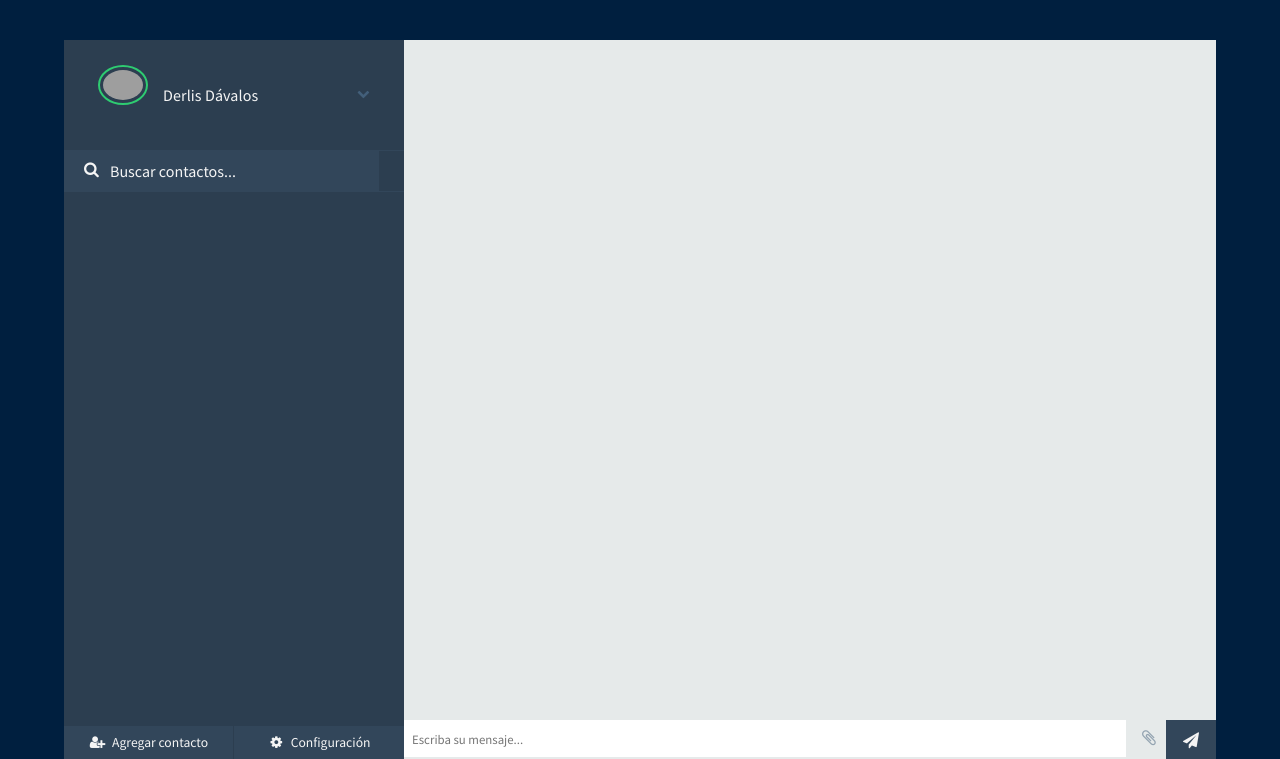
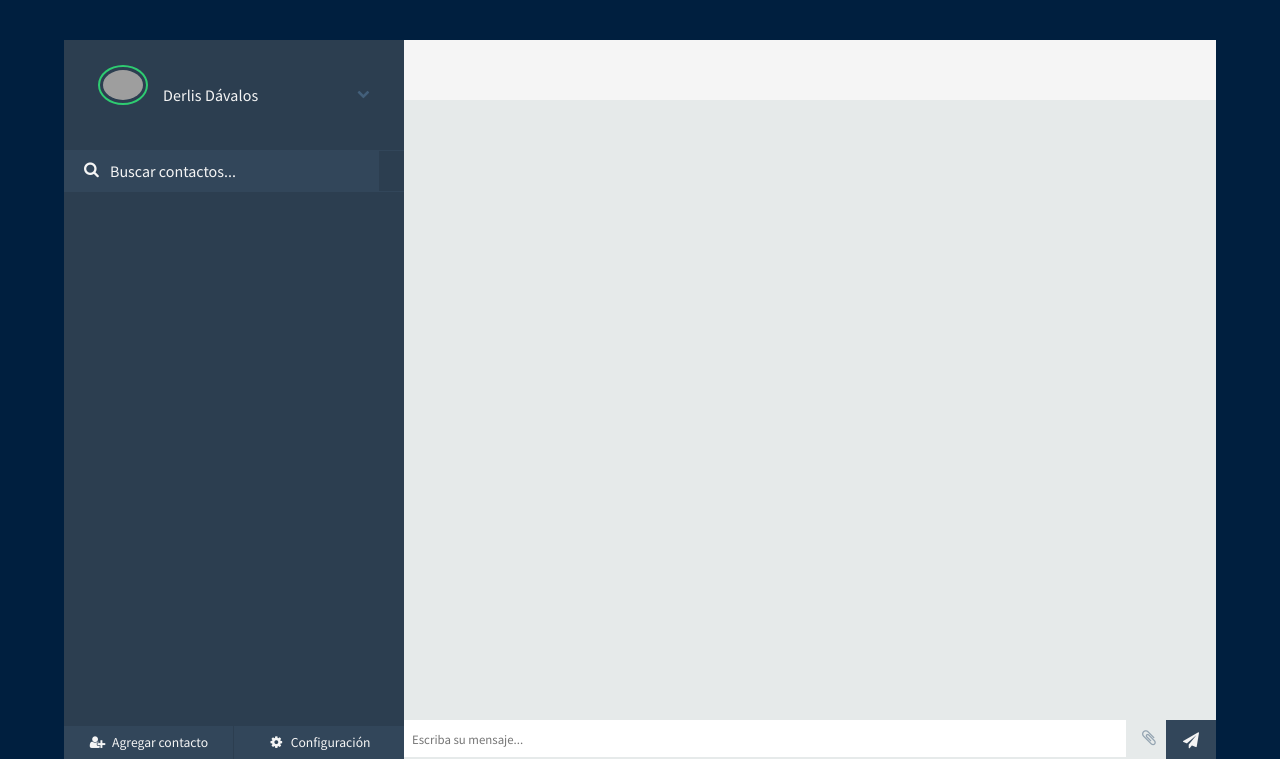
Before and after one commit to rolodavalos/boone, a Django app: page /mensajes/ in a window 1280 px wide. Shown: the top 759 px of the page. Run offline with Django 3.2, Linux system fonts and the light colour scheme; data that the repository does not hold is empty; some libraries are stand-ins or nearby versions; grey boxes are pictures that could not be loaded.

Commit message:
Update mensajes.html

```diff
--- a/socialApp/templates/social/mensajes.html
+++ b/socialApp/templates/social/mensajes.html
@@ -75,19 +75,7 @@
           </li>
         {%endfor%}
       </ul>
-	  </div>
-	   <!--script>
-		function updateCnts() {
-  			$.ajax({
-    				url: "{%url 'list_conversations'%}",
-    				success: function(response){
-      				$("#contacts_content").html(response);
-    				}
-   			});
-   			setTimeout('updateCnts()', 5000);
-			}
-		updateCnts();
-	    </script-->
+	     </div>
     </div>
     <div id="bottom-bar">
       <button id="addcontact"><i class="fa fa-user-plus fa-fw" aria-hidden="true"></i> <span>Agregar contacto</span></button>
@@ -95,8 +83,8 @@
     </div>
   </div>
   <div class="content">
-    <div id="contact-profile">
-    </div>
+
+    <div id="contact-profile" class="contact-profile"></div>
 
     <div id="messages" class="messages"></div>
 
```
